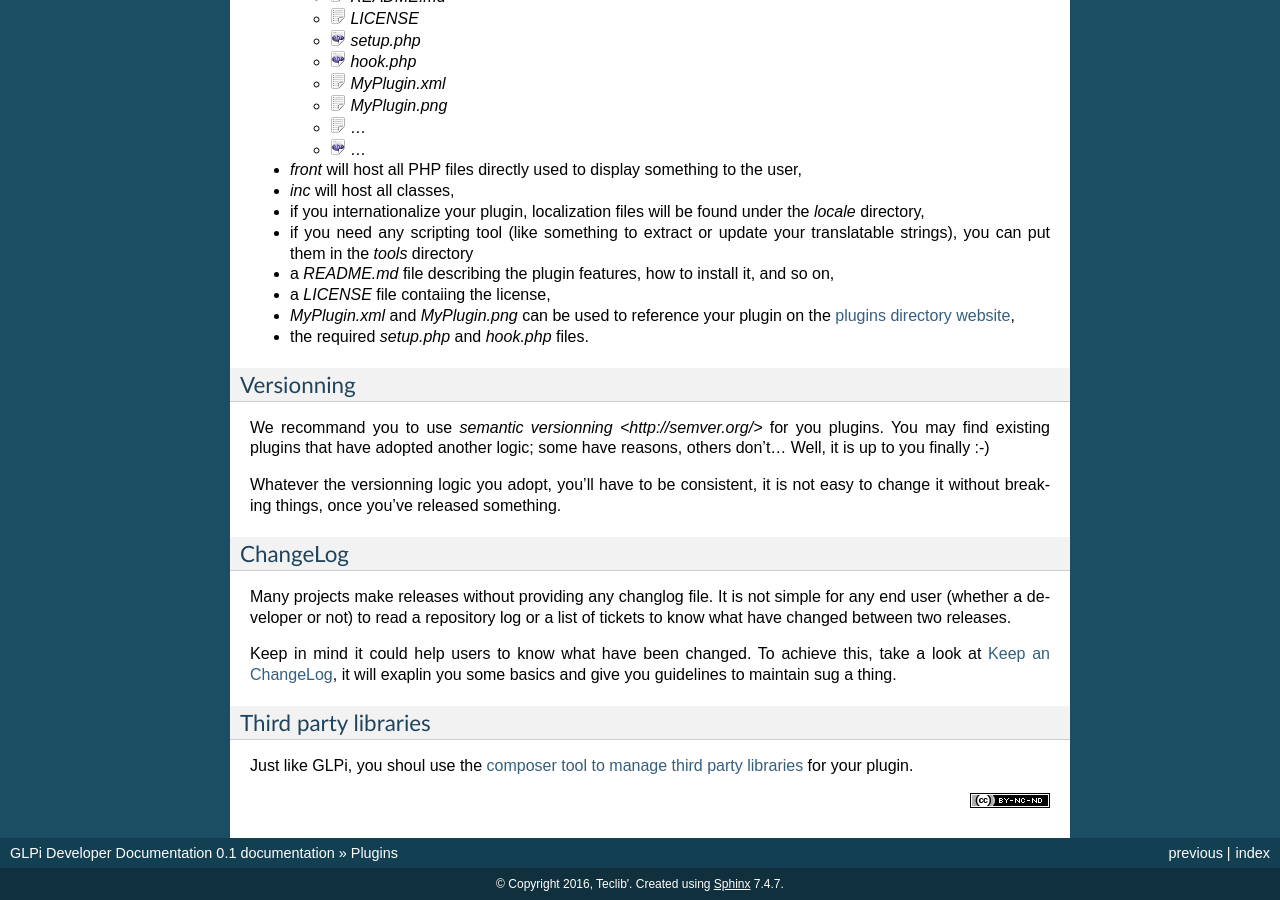
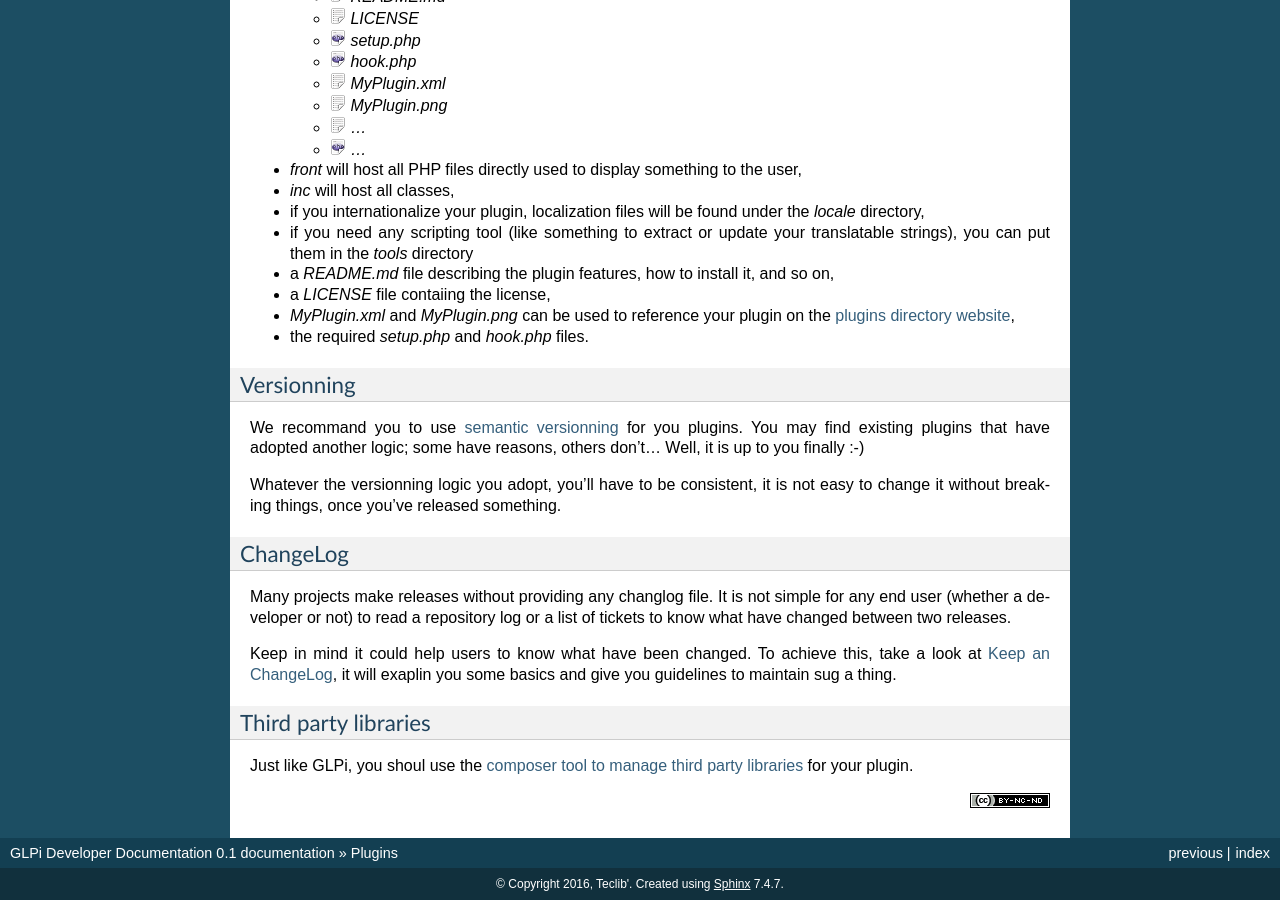
Before and after one commit to glpi-project/docdev, a Sphinx documentation site: the page built from source/plugins.rst, in a window 1280 px wide and 900 px high, scrolled down 2582 px. Built offline with Sphinx 7.4.7, drawn with Linux system fonts in a browser that asks for light colours.

Commit message:
Fix semver link

```diff
--- a/source/plugins.rst
+++ b/source/plugins.rst
@@ -181,7 +181,7 @@ The plugin directory structure should look like the following:
 Versionning
 ^^^^^^^^^^^
 
-We recommand you to use `semantic versionning <http://semver.org/>` for you plugins. You may find existing plugins that have adopted another logic; some have reasons, others don't... Well, it is up to you finally :-)
+We recommand you to use `semantic versionning <http://semver.org/>`_ for you plugins. You may find existing plugins that have adopted another logic; some have reasons, others don't... Well, it is up to you finally :-)
 
 Whatever the versionning logic you adopt, you'll have to be consistent, it is not easy to change it without breaking things, once you've released something.
 
```
